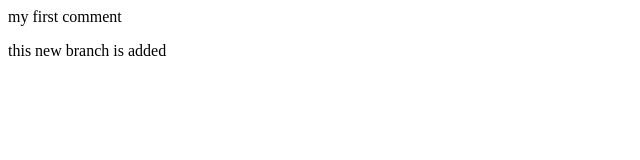
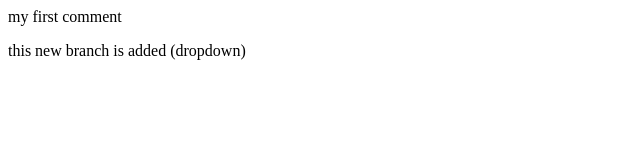
Before and after one commit to anuj229/practice-git, a plain HTML site: page index.html in a window 1280 px wide. Shown: the full height of the page, 0-640 px from the left. Drawn offline with Linux system fonts and the light colour scheme.

Commit message:
added dropdown

```diff
--- a/index.html
+++ b/index.html
@@ -1,2 +1,2 @@
 <p>my first comment</p>
-<p>this new branch is added</p>
+<p>this new branch is added (dropdown)</p>
```
